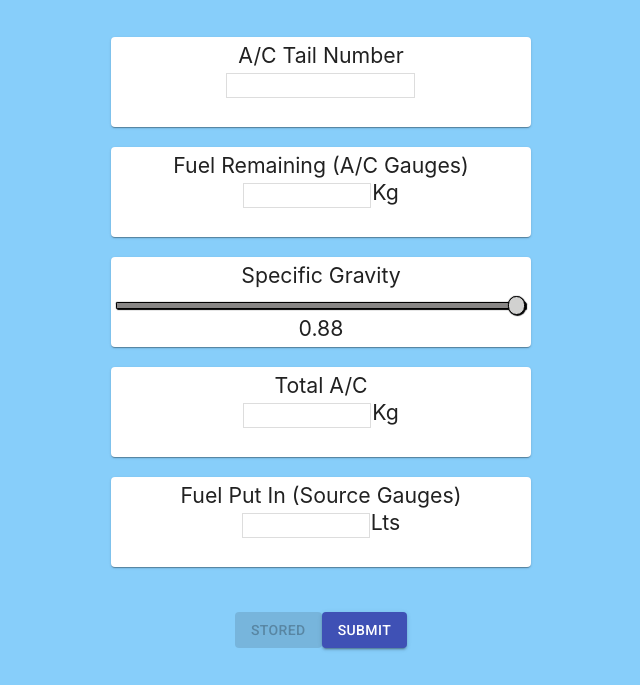
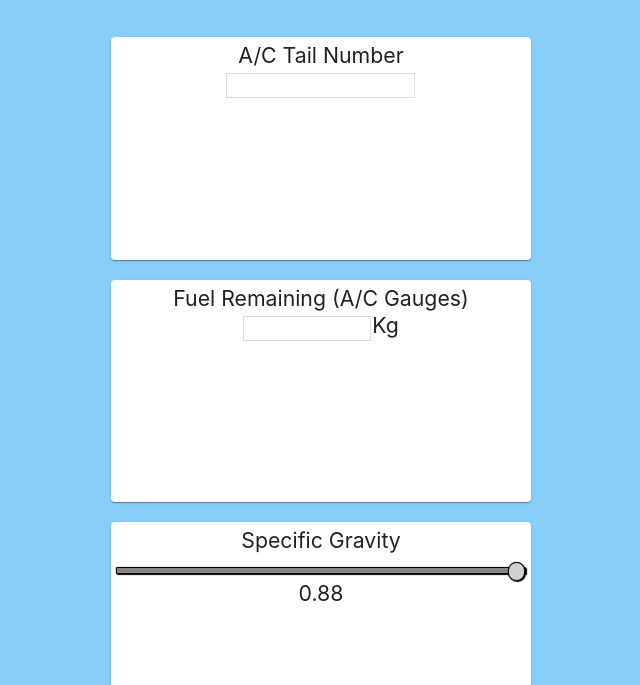
Before and after one commit to kasworld-aero/fuel-clc, a React app: page / in a window 1280 px wide. Shown: the part 115-800 px from the top of the page, without its empty margins (319-959 px from the left). Built offline with nearby package versions, Linux system fonts and the light colour scheme.

Commit message:
Ammed input-box height

```diff
--- a/src/containers/App.css
+++ b/src/containers/App.css
@@ -41,7 +41,7 @@ footer {
   right: 15px;
   padding: 5px;
   margin: 20px auto;
-  height: 10vh;
+  height: 10em;
   width: 90%;
 }
 
```
